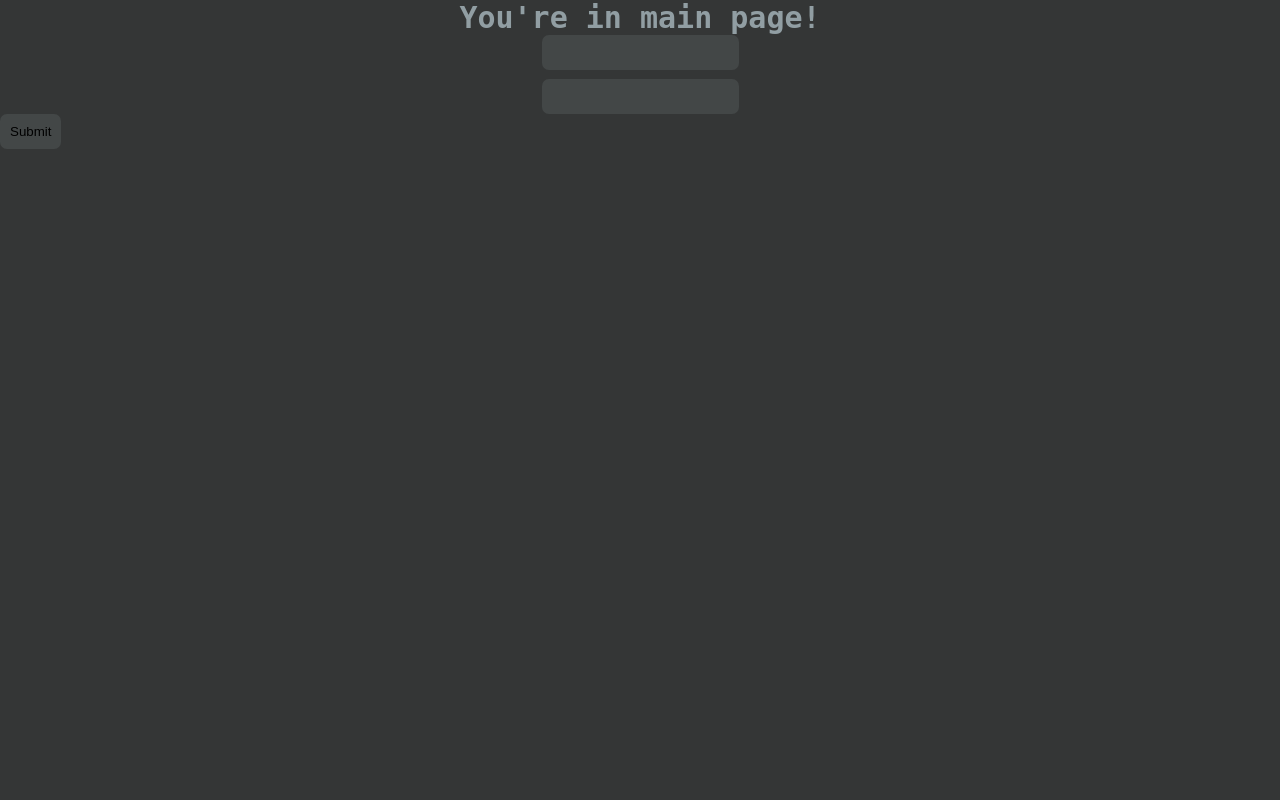
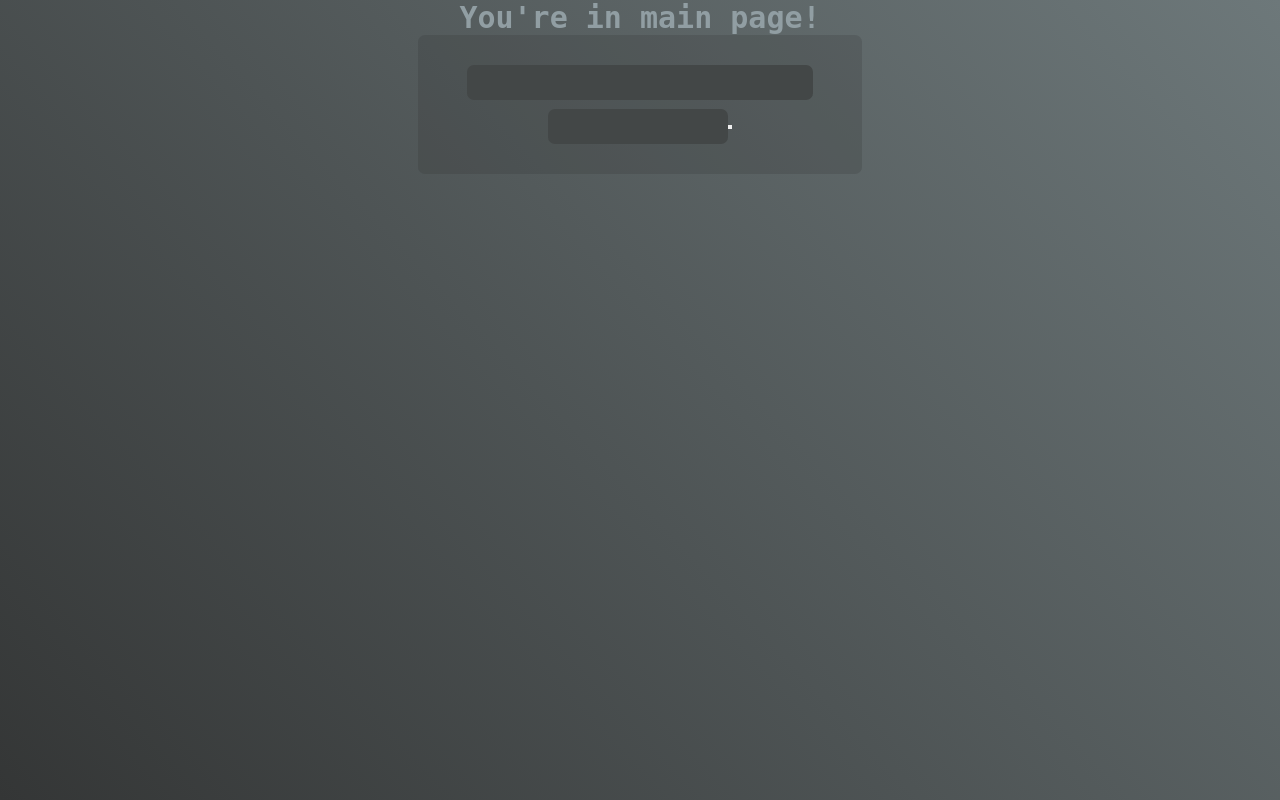
Before and after one commit to rcovery/url-shorter, a Django app: page / in a window 1280 px wide. Run offline with Django 4.2, Linux system fonts and the light colour scheme.

Commit message:
feat: changing structure

```diff
--- a/url-shorter/app/static/css/styles.css
+++ b/url-shorter/app/static/css/styles.css
@@ -5,6 +5,8 @@
     --gray-high: #6D787A;
     --gray-low: #919EA3;
     --off-white: #BFC6CA;
+
+    --transparent-gray: rgb(46, 46, 46, 20%);
 }
 
 * {
@@ -13,7 +15,7 @@
 }
 
 body {
-    background: var(--dark);
+    background: linear-gradient(227deg, var(--gray-high), var(--dark));
 }
 
 header {
@@ -24,18 +26,30 @@ header {
     font-weight: 600;
 }
 
-input {
+.field {
     outline: none;
     border: none;
     border-radius: 7px;
     background: var(--dark-low);
     padding: 10px;
+    width: 90%;
 }
 
 .flex {
     display: flex;
     justify-content: center;
     align-items: center;
-    flex-direction: column;
     row-gap: 9px;
 }
+
+.column {
+    flex-direction: column;
+}
+
+.card {
+    background: var(--transparent-gray);
+    width: 30%;
+    margin: auto;
+    padding: 30px;
+    border-radius: 7px;
+}
--- a/url-shorter/app/templates/app/index.html
+++ b/url-shorter/app/templates/app/index.html
@@ -6,11 +6,15 @@
 <form method='POST'>
     {% csrf_token %}
 
-    <div class="flex">
-        {{ form.url }}
-        {{ form.name }}
+    <div class="flex card">
+        <div class="flex column" style="width: 100%">
+            <input class="field" type='text' name="url"/>
+
+            <div class="flex">
+                <input class="field" type='text' name="name"/>
+                <button type="submit"></button>
+            </div>
+        </div>
     </div>
-
-    <input type='submit'/>
 </form>
 {% endblock %}
```
